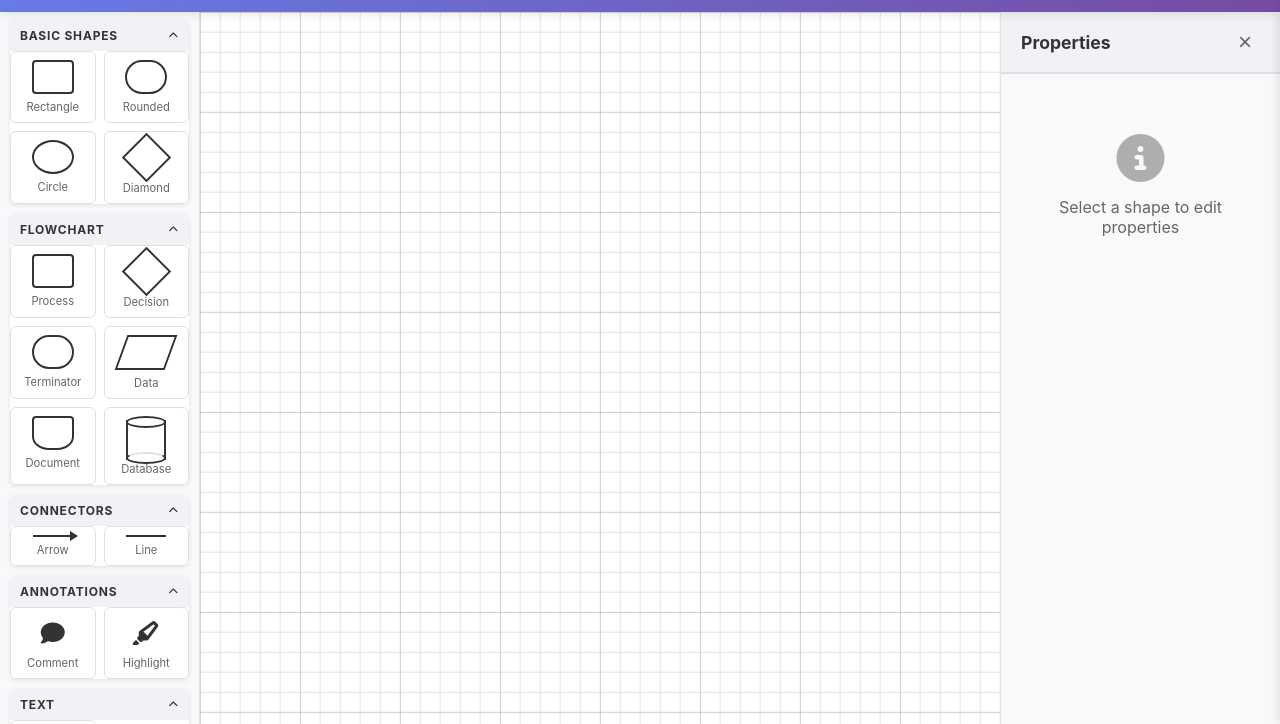
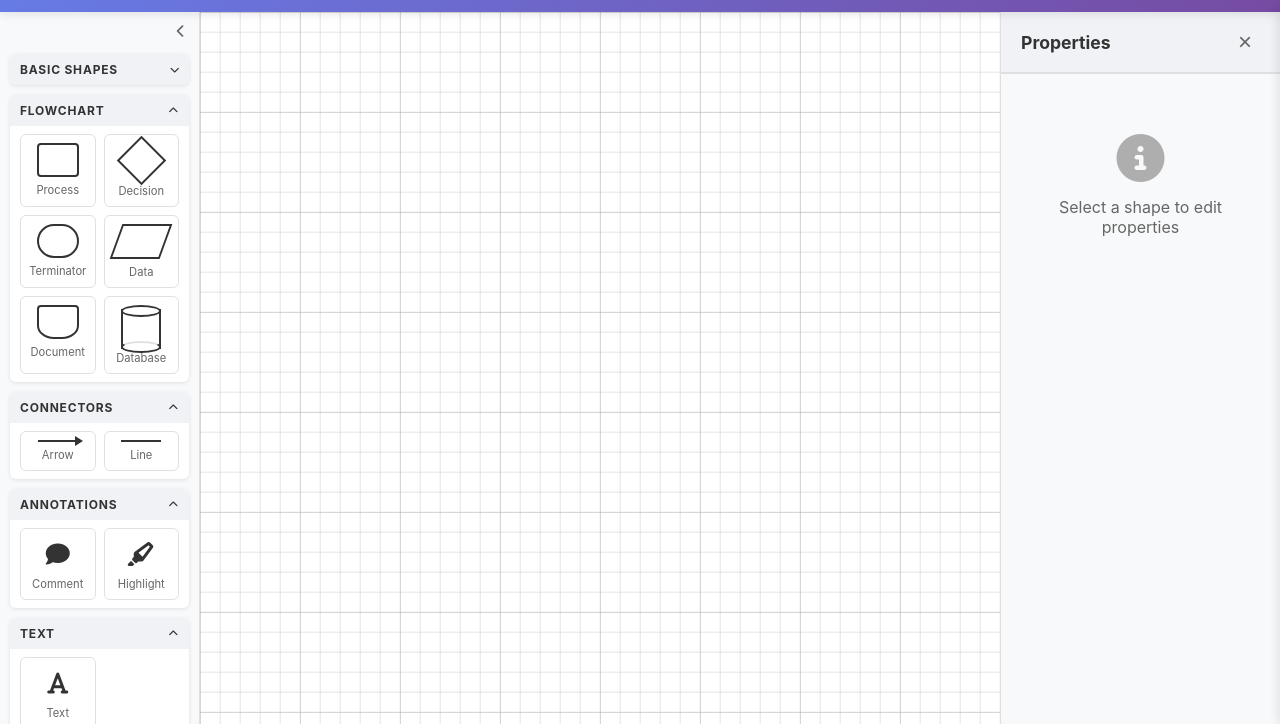
Before and after one commit to pravinsharma/flowchart-designer, a website: page index.html in a window 1280 px wide. Both pictures are taken after a click on the element "BASIC SHAPES". Shown: the part 76-800 px from the top of the page. Drawn offline with nearby package versions, Linux system fonts and the light colour scheme.

Commit message:
Add toggle button to switch between compact and expanded palette sizes

```diff
--- a/app.js
+++ b/app.js
@@ -10,6 +10,7 @@ class FlowchartApp {
     init() {
         this.setupTheme();
         this.setupToolbar();
+        this.setupPaletteToggle();
         this.setupPalette();
         this.setupModals();
         this.setupContextMenu();
@@ -152,6 +153,7 @@ class FlowchartApp {
     }
 
     setupPalette() {
+        // Set up shape item click handlers
         const shapeItems = document.querySelectorAll('.shape-item');
         shapeItems.forEach(item => {
             item.addEventListener('click', () => {
@@ -159,6 +161,36 @@ class FlowchartApp {
                 this.canvas.setShapeType(shapeType);
                 this.setActiveTool('selectBtn'); // Visual feedback
             });
+        });
+
+        // Set up collapsible sections
+        const paletteSections = document.querySelectorAll('.palette-section');
+        paletteSections.forEach(section => {
+            const header = section.querySelector('h4');
+            header.addEventListener('click', () => {
+                section.classList.toggle('collapsed');
+                // Store the collapsed state
+                const sectionName = header.textContent.trim();
+                const collapsedSections = JSON.parse(localStorage.getItem('collapsedSections') || '[]');
+                if (section.classList.contains('collapsed')) {
+                    if (!collapsedSections.includes(sectionName)) {
+                        collapsedSections.push(sectionName);
+                    }
+                } else {
+                    const index = collapsedSections.indexOf(sectionName);
+                    if (index > -1) {
+                        collapsedSections.splice(index, 1);
+                    }
+                }
+                localStorage.setItem('collapsedSections', JSON.stringify(collapsedSections));
+            });
+
+            // Restore collapsed state
+            const sectionName = header.textContent.trim();
+            const collapsedSections = JSON.parse(localStorage.getItem('collapsedSections') || '[]');
+            if (collapsedSections.includes(sectionName)) {
+                section.classList.add('collapsed');
+            }
         });
     }
 
@@ -397,6 +429,22 @@ class FlowchartApp {
     setupPropertiesPanel() {
         document.getElementById('closePropsBtn').addEventListener('click', () => {
             document.getElementById('propertiesPanel').classList.remove('active');
+        });
+    }
+
+    setupPaletteToggle() {
+        const palette = document.querySelector('.palette');
+        const toggleBtn = document.getElementById('paletteToggleBtn');
+
+        // Restore saved state
+        const isExpanded = localStorage.getItem('paletteExpanded') === 'true';
+        if (isExpanded) {
+            palette.classList.add('expanded');
+        }
+
+        toggleBtn.addEventListener('click', () => {
+            palette.classList.toggle('expanded');
+            localStorage.setItem('paletteExpanded', palette.classList.contains('expanded'));
         });
     }
 
--- a/index.html
+++ b/index.html
@@ -130,10 +130,16 @@
         <div class="main-content">
             <!-- Left Palette -->
             <aside class="palette">
+                <div class="palette-header">
+                    <button id="paletteToggleBtn" class="palette-toggle" title="Toggle palette size">
+                        <i class="fas fa-chevron-left"></i>
+                    </button>
+                </div>
                 <div class="palette-content">
                     <!-- Basic Shapes -->
                     <div class="palette-section">
                         <h4>Basic Shapes</h4>
+                        <div class="section-content">
                             <div class="shape-grid">
                                 <div class="shape-item" data-shape="rectangle" title="Rectangle">
                                     <div class="shape-preview rectangle-preview"></div>
@@ -153,10 +159,12 @@
                                 </div>
                             </div>
                         </div>
+                    </div>
 
                     <!-- Flowchart Shapes -->
                     <div class="palette-section">
                         <h4>Flowchart</h4>
+                        <div class="section-content">
                             <div class="shape-grid">
                                 <div class="shape-item" data-shape="process" title="Process">
                                     <div class="shape-preview rectangle-preview"></div>
@@ -184,10 +192,12 @@
                                 </div>
                             </div>
                         </div>
+                    </div>
 
                     <!-- Connectors -->
                     <div class="palette-section">
                         <h4>Connectors</h4>
+                        <div class="section-content">
                             <div class="shape-grid">
                                 <div class="shape-item" data-shape="arrow" title="Arrow">
                                     <div class="shape-preview arrow-preview"></div>
@@ -199,10 +209,12 @@
                                 </div>
                             </div>
                         </div>
+                    </div>
 
                     <!-- Annotations -->
                     <div class="palette-section">
                         <h4>Annotations</h4>
+                        <div class="section-content">
                             <div class="shape-grid">
                                 <div class="shape-item" data-shape="comment" title="Add Comment (C)">
                                     <div class="shape-preview comment-preview">
@@ -218,16 +230,19 @@
                                 </div>
                             </div>
                         </div>
+                    </div>
 
                     <!-- Text -->
                     <div class="palette-section">
                         <h4>Text</h4>
+                        <div class="section-content">
                             <div class="shape-grid">
                                 <div class="shape-item" data-shape="text" title="Text Box">
                                     <div class="shape-preview text-preview">
                                         <i class="fas fa-font"></i>
                                     </div>
                                     <span>Text</span>
+                                </div>
                             </div>
                         </div>
                     </div>
--- a/styles.css
+++ b/styles.css
@@ -269,12 +269,46 @@ body {
 
 /* Palette */
 .palette {
-    width: 200px; /* reduced width for compact layout */
+    width: 200px; /* compact width */
     background: var(--bg-secondary);
     border-right: 1px solid var(--border);
     display: flex;
     flex-direction: column;
     box-shadow: 2px 0 10px var(--shadow);
+    transition: width 0.3s cubic-bezier(.2,.8,.2,1);
+}
+
+.palette.expanded {
+    width: 280px; /* expanded width */
+}
+
+.palette-header {
+    padding: 8px 6px 2px;
+    display: flex;
+    justify-content: flex-end;
+}
+
+.palette-toggle {
+    background: none;
+    border: none;
+    color: var(--text-secondary);
+    width: 24px;
+    height: 24px;
+    border-radius: 4px;
+    cursor: pointer;
+    display: flex;
+    align-items: center;
+    justify-content: center;
+    transition: all 0.2s;
+}
+
+.palette-toggle:hover {
+    background: var(--bg-tertiary);
+    color: var(--text-primary);
+}
+
+.palette.expanded .palette-toggle i {
+    transform: rotate(180deg);
 }
 
 .palette-content {
@@ -485,6 +519,15 @@ body {
     font-size: 0.7em; /* slightly smaller label */
     color: var(--text-secondary);
     text-align: center;
+    transition: font-size 0.3s cubic-bezier(.2,.8,.2,1);
+}
+
+.palette.expanded .shape-item {
+    padding: 10px 8px;
+}
+
+.palette.expanded .shape-item span {
+    font-size: 0.75em;
 }
 
 /* Canvas Area */
```
Lines whose indentation alone changed are shown as unchanged.
